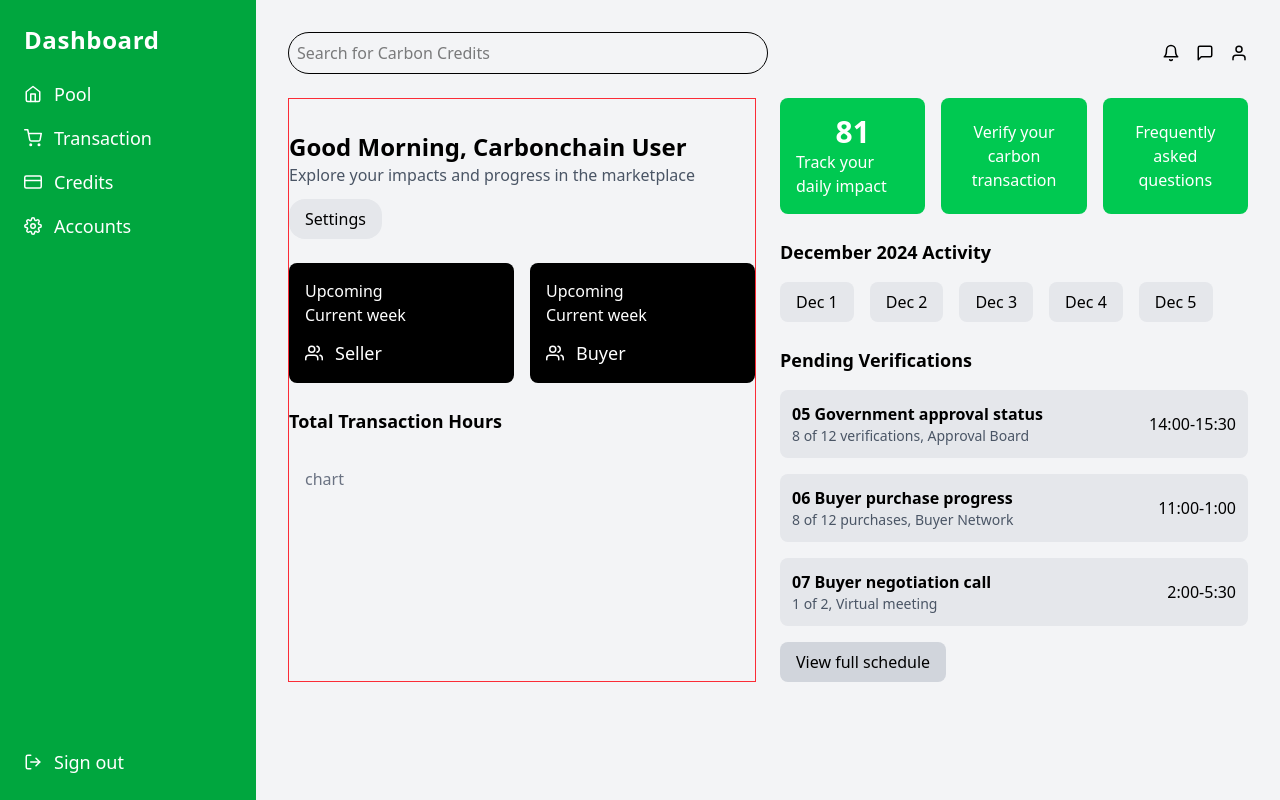
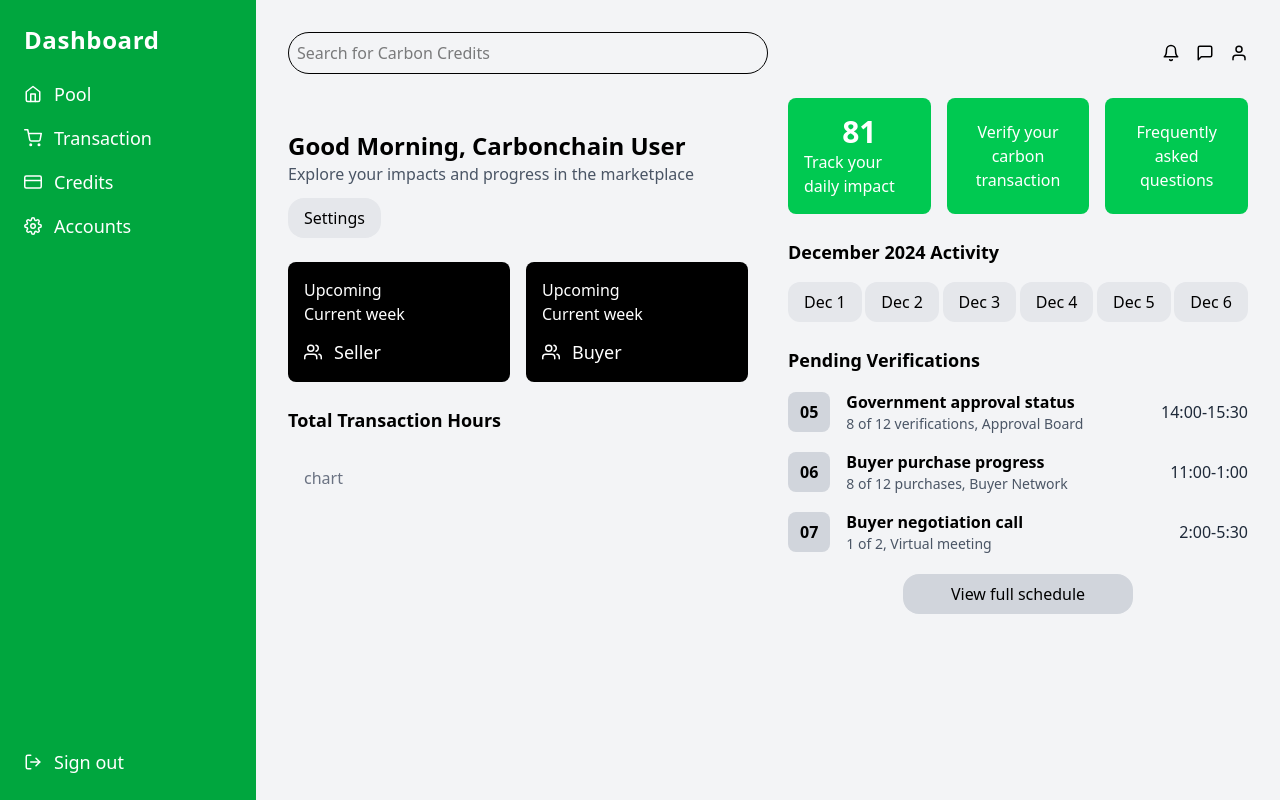
Before and after one commit to Beaston88/Carbon-credit, a React (Vite) app in the folder Frontend/: page /dashboard in a window 1280 px wide. Built offline with nearby package versions, Linux system fonts and the light colour scheme.

Commit message:
Index verif.

```diff
--- /dev/null
+++ b/Frontend/src/Constants/index.js
@@ -0,0 +1,20 @@
+export const pendingVerifications = [
+  {
+    id: "05",
+    title: "Government approval status",
+    details: "8 of 12 verifications, Approval Board",
+    time: "14:00-15:30",
+  },
+  {
+    id: "06",
+    title: "Buyer purchase progress",
+    details: "8 of 12 purchases, Buyer Network",
+    time: "11:00-1:00",
+  },
+  {
+    id: "07",
+    title: "Buyer negotiation call",
+    details: "1 of 2, Virtual meeting",
+    time: "2:00-5:30",
+  },
+];
--- a/Frontend/src/Pages/Dashboard.jsx
+++ b/Frontend/src/Pages/Dashboard.jsx
@@ -10,6 +10,7 @@
   FiBell,
   FiUsers,
 } from "react-icons/fi";
+import { pendingVerifications } from "../Constants/index.js";
 
 const Dashboard = () => {
   return (
@@ -73,9 +74,9 @@
         </header>
 
         {/* Main left & right */}
-        <div className="grid grid-cols-1 md:grid-cols-2 gap-6">
+        <div className="grid grid-cols-1 md:grid-cols-2 gap-10">
           {/* Left */}
-          <div className="border border-red-500">
+          <div>
             <h2 className="text-2xl font-semibold mt-8">
               Good Morning, Carbonchain User
             </h2>
@@ -129,49 +130,47 @@
             <h3 className="text-lg font-semibold mb-4">
               December 2024 Activity
             </h3>
-            <div className="flex space-x-4 mb-6">
-              {["Dec 1", "Dec 2", "Dec 3", "Dec 4", "Dec 5"].map((date) => (
-                <button key={date} className="px-4 py-2 bg-gray-200 rounded-lg">
+            <div className="flex justify-between mb-6">
+              {["Dec 1", "Dec 2", "Dec 3", "Dec 4", "Dec 5", "Dec 6"].map(
+                (date) => (
+                  <button
+                    key={date}
+                    className="px-4 py-2 bg-gray-200 rounded-xl"
+                  >
                     {date}
                   </button>
-              ))}
+                )
+              )}
             </div>
-
+            <div>
               <h3 className="text-lg font-semibold mb-4">
                 Pending Verifications
               </h3>
               <ul className="space-y-4">
-              <li className="flex justify-between items-center bg-gray-200 p-3 rounded-lg">
+                {pendingVerifications.map((item) => (
+                  <li
+                    key={item.id}
+                    className="flex justify-between items-center"
+                  >
+                    <div className="flex items-center space-x-4">
+                      <span className="bg-gray-300 text-black px-3 py-2 rounded-lg font-semibold">
+                        {item.id}
+                      </span>
                       <div>
-                  <p className="font-semibold">05 Government approval status</p>
-                  <p className="text-sm text-gray-600">
-                    8 of 12 verifications, Approval Board
-                  </p>
+                        <p className="font-semibold">{item.title}</p>
+                        <p className="text-sm text-gray-600">{item.details}</p>
                       </div>
-                <p>14:00-15:30</p>
+                    </div>
+                    <p className="text-gray-800">{item.time}</p>
                   </li>
-              <li className="flex justify-between items-center bg-gray-200 p-3 rounded-lg">
-                <div>
-                  <p className="font-semibold">06 Buyer purchase progress</p>
-                  <p className="text-sm text-gray-600">
-                    8 of 12 purchases, Buyer Network
-                  </p>
-                </div>
-                <p>11:00-1:00</p>
-              </li>
-              <li className="flex justify-between items-center bg-gray-200 p-3 rounded-lg">
-                <div>
-                  <p className="font-semibold">07 Buyer negotiation call</p>
-                  <p className="text-sm text-gray-600">
-                    1 of 2, Virtual meeting
-                  </p>
-                </div>
-                <p>2:00-5:30</p>
-              </li>
+                ))}
               </ul>
-            <button className="mt-4 px-4 py-2 bg-gray-300 rounded-lg">
+              <div className="flex justify-center items-center">
+                <button className="mt-5 px-4 py-2 bg-gray-300 rounded-2xl w-1/2 cursor-pointer hover:bg-gray-400">
                   View full schedule
                 </button>
+              </div>
+            </div>
           </div>
         </div>
       </div>
```
Lines whose indentation alone changed are shown as unchanged.
